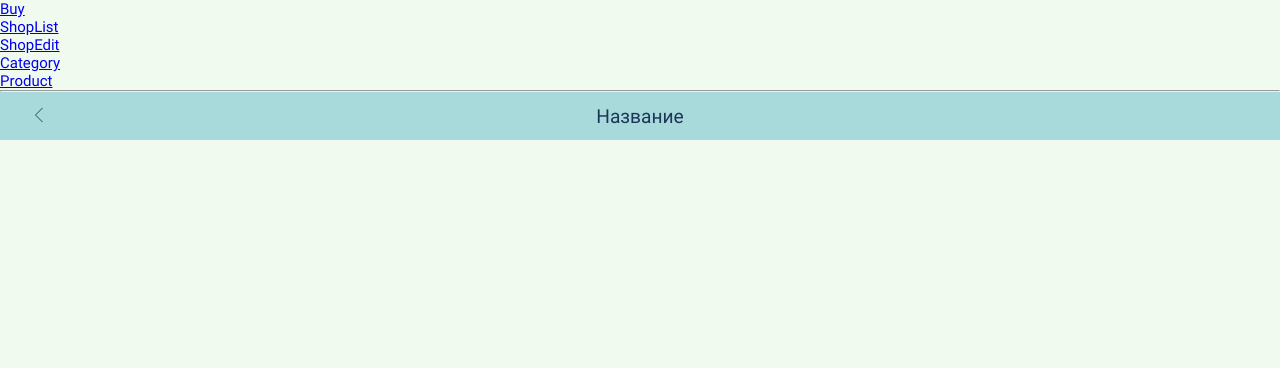
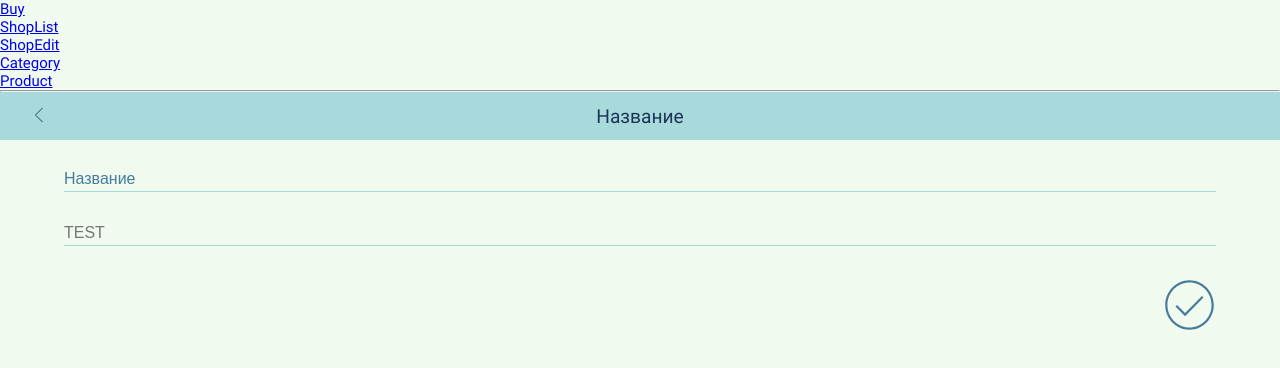
Before and after one commit to marat-curious/shopping-list, a React (Create React App) app in the folder client/: page /shop/edit in a window 1280 px wide. Shown: the top 368 px of the page. Built offline with nearby package versions, Linux system fonts and the light colour scheme.

Commit message:
markup for edit shop item

```diff
--- a/client/src/components/ShopEdit.js
+++ b/client/src/components/ShopEdit.js
@@ -1,5 +1,7 @@
 import React from 'react';
 import Header from './Header';
+import Check from '../assets/icons/check_circle.svg';
+import '../styles/edit.css';
 
 class ShopEdit extends React.Component {
   render() {
@@ -9,6 +11,30 @@ class ShopEdit extends React.Component {
           title="Название"
           back="/shop"
         />
+        <form
+          className="edit"
+        >
+          <input
+            type="text"
+            value="Название"
+            className="edit__input"
+          />
+          <input
+            type="text"
+            value=""
+            placeholder="TEST"
+            className="edit__input"
+          />
+          <button
+            type="submit"
+            className="edit__button"
+          >
+            <img
+              src={Check}
+              alt=""
+            />
+          </button>
+        </form>
       </div>
     );
   }
--- /dev/null
+++ b/client/src/styles/edit.css
@@ -0,0 +1,29 @@
+.edit {
+  grid-column: 3;
+  grid-row: 2;
+  padding-top: 2em;
+}
+
+.edit__input {
+  width: 100%;
+  color: #457B9D;
+  padding-bottom: .2rem;
+  margin-bottom: 2rem;
+  border: none;
+  border-radius: 0;
+  border-bottom: 1px solid #A8DADC;
+  background: none;
+}
+
+.edit__button {
+  float: right;
+  border: none;
+  background: none;
+  width: 4em;
+  height: 4em;
+}
+
+.edit__button img {
+  width: 100%;
+  height: 100%;
+}
--- a/client/src/styles/main.css
+++ b/client/src/styles/main.css
@@ -31,3 +31,8 @@ h2 {
 h3 {
   font-size: 1rem;
 }
+
+input,
+textarea {
+  font-size: 1rem;
+}
```
Also changed, not shown: client/src/assets/icons/check_circle.svg (added).
